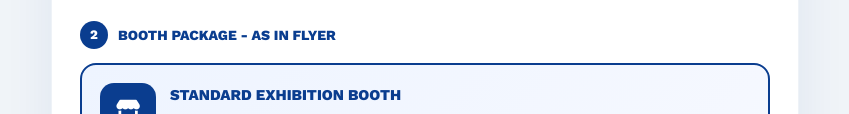
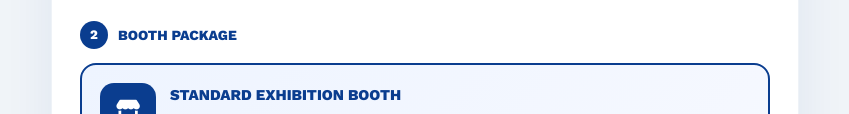
Before and after one commit to lawrence-softwaresolutions/avian-conservation-Uganda-exhibition, a plain HTML site: page index.html in a window 1280 px wide. Shown: the part 849-963 px from the top of the page, without its empty margins (215-1064 px from the left). Drawn offline with nearby package versions, Linux system fonts and the light colour scheme.

Commit message:
i have removed as in a flyer

```diff
--- a/index.html
+++ b/index.html
@@ -100,7 +100,7 @@ body{font-family:'Work Sans',sans-serif;background:var(--bg);color:#1a1a1a;line-
         <div class="field"><label>Email Address <span>*</span></label><input id="email" type="email" placeholder="info@company.com" required></div>
       </div>
 
-      <div class="step"><div class="step-num">2</div><div class="step-title">Booth Package - As In Flyer</div></div>
+      <div class="step"><div class="step-num">2</div><div class="step-title">Booth Package </div></div>
 
       <div class="package-card">
         <div class="package-icon"><i class="fa-solid fa-store"></i></div>
```
